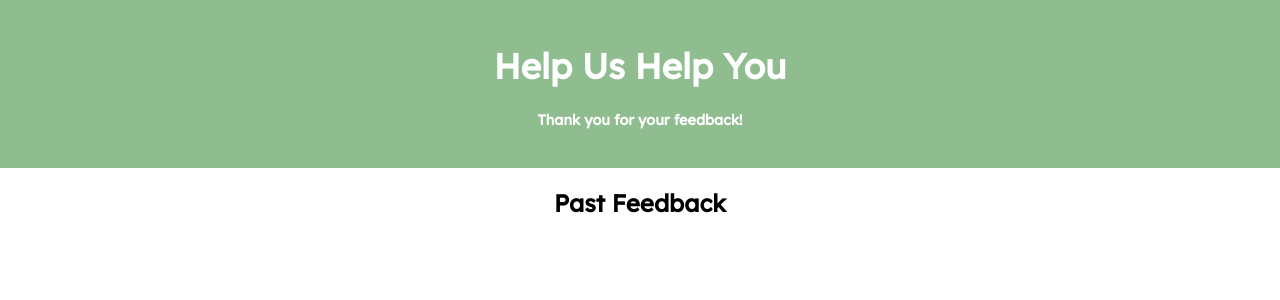
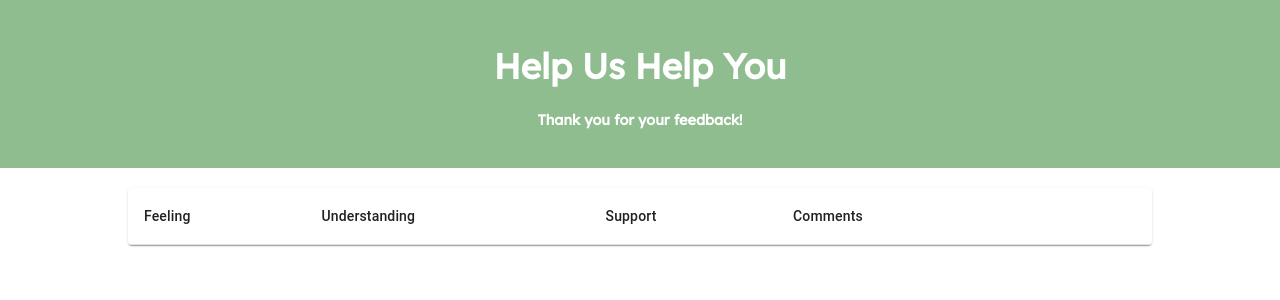
Before and after one commit to brandonwharton/Daily-Feedback-Form, a React (Create React App) app: page /#/admin in a window 1280 px wide. Shown: the top 300 px of the page. Built offline with nearby package versions, Linux system fonts and the light colour scheme; no server answers.

Commit message:
Made an axios GET function, started a table

```diff
--- a/src/components/AdminPage/AdminPage.jsx
+++ b/src/components/AdminPage/AdminPage.jsx
@@ -1,16 +1,52 @@
+import axios from "axios";
+// hooks
+import { useEffect, useState } from "react";
+// material-UI components
+import Table from '@material-ui/core/Table';
+import TableBody from '@material-ui/core/TableBody';
+import TableCell from '@material-ui/core/TableCell';
+import TableContainer from '@material-ui/core/TableContainer';
+import TableHead from '@material-ui/core/TableHead';
+import TableRow from '@material-ui/core/TableRow';
+import Paper from '@material-ui/core/Paper';
 
 
 function AdminPage() {
+    // local state to hold feedback
+    const [feedback, setFeedback] = useState([]);
 
+    useEffect(() => {
+        getFeedback();
+    }, [])
 
+    // GET data from DB to display on DOM
+    const getFeedback = () => {
+        // axios GET request
+        axios.get('/feedback')
+            .then(response => {
+                // set local state with data from DB
+                setFeedback(response.data)
+            })
+            .catch(err => {
+                alert('Problem getting data');
+                console.log(err);
+            })
+    }
 
-// GET data from DB to display on DOM
-const getFeedback = () => {
-    console.log('in getFeedback');
-}
-
+    console.log(feedback);
     return (
-        <h2>Past Feedback</h2>
+        <TableContainer component={Paper}>
+            <Table>
+                <TableHead>
+                    <TableCell>Feeling</TableCell>
+                    <TableCell>Understanding</TableCell>
+                    <TableCell>Support</TableCell>
+                    <TableCell>Comments</TableCell>
+                    <TableCell></TableCell>
+                    <TableCell></TableCell>
+                </TableHead>
+            </Table>
+        </TableContainer>
     )
 }
 
```
Also changed, not shown: 1 other file (tests, documents, lock files or other folders).
